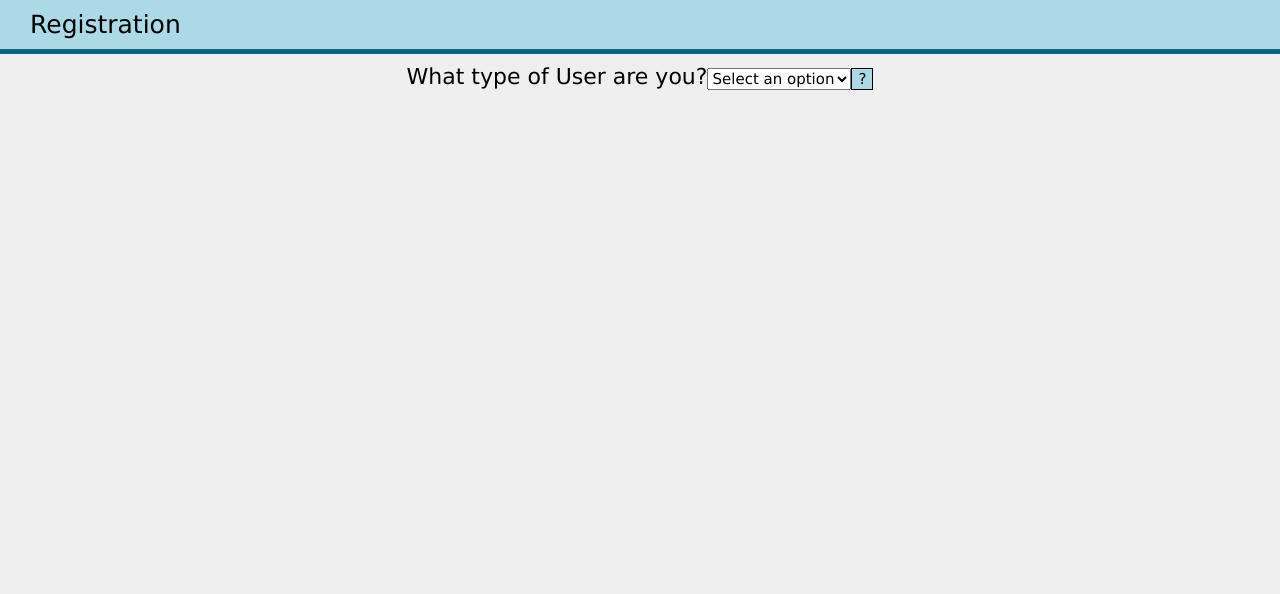
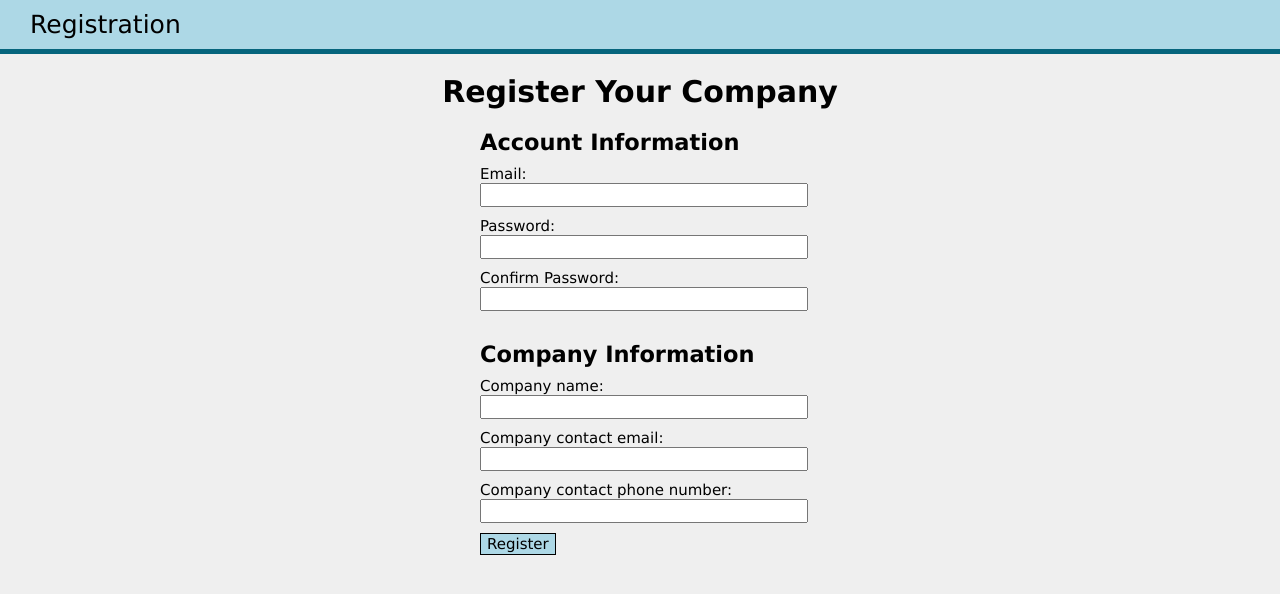
Before and after one commit to s1183708/InspectionData, an Angular app: page /registration in a window 1280 px wide. Shown: the top 594 px of the page. Built offline with nearby package versions, Linux system fonts and the light colour scheme.

Commit message:
Updated registration component to also create entries in the database for a newly created company and admin user

```diff
--- a/src/app/app.component.ts
+++ b/src/app/app.component.ts
@@ -1,5 +1,6 @@
 import { Component, ViewEncapsulation, OnInit } from '@angular/core';
 import firebase from 'firebase/app'
+import { FirebaseConfig } from './core/firebaseConfig.service';
 
 @Component({
   selector: 'app-root',
@@ -9,20 +10,10 @@ import firebase from 'firebase/app'
 })
 export class AppComponent implements OnInit{
   title = 'InspectionDataWebPortal';
+  constructor(private firebaseConfig: FirebaseConfig){}
 
   ngOnInit(){
-    // config object copied from the firebase project itself
-    var firebaseConfig = {
-      apiKey: "AIzaSyDDWf7iD0em9kPTHGPCyw8yeJubk5vcDpw",
-      authDomain: "inspection-data-db247.firebaseapp.com",
-      databaseURL: "https://inspection-data-db247.firebaseio.com",
-      projectId: "inspection-data-db247",
-      storageBucket: "inspection-data-db247.appspot.com",
-      messagingSenderId: "884143065485",
-      appId: "1:884143065485:web:184ac987f0bece1ff0d5c4",
-      measurementId: "G-D6C8WJ6PYN"
-    };
     // Initialize Firebase
-    firebase.initializeApp(firebaseConfig);
+    firebase.initializeApp(this.firebaseConfig.getFirebaseConfig());
   }
 }
--- a/src/app/core/core.module.ts
+++ b/src/app/core/core.module.ts
@@ -2,9 +2,10 @@ import { NgModule } from '@angular/core';
 import { HttpClientModule } from '@angular/common/http';
 
 import { DataService } from './data.service';
+import { FirebaseConfig } from './firebaseConfig.service'
 
 @NgModule({
     imports: [ HttpClientModule ],
-    providers: [ DataService ]
+    providers: [ DataService, FirebaseConfig ]
 })
 export class CoreModule { }
--- /dev/null
+++ b/src/app/core/firebaseConfig.service.ts
@@ -0,0 +1,23 @@
+//This service is used because it is necessary to have 2 instances
+//of firebase running at the same time at points in execution
+
+import { Injectable } from '@angular/core';
+
+@Injectable()
+export class FirebaseConfig {
+    // config object copied from the firebase project itself
+    firebaseConfig = {
+        apiKey: "AIzaSyDDWf7iD0em9kPTHGPCyw8yeJubk5vcDpw",
+        authDomain: "inspection-data-db247.firebaseapp.com",
+        databaseURL: "https://inspection-data-db247.firebaseio.com",
+        projectId: "inspection-data-db247",
+        storageBucket: "inspection-data-db247.appspot.com",
+        messagingSenderId: "884143065485",
+        appId: "1:884143065485:web:184ac987f0bece1ff0d5c4",
+        measurementId: "G-D6C8WJ6PYN"
+    };
+
+    getFirebaseConfig(){
+        return this.firebaseConfig
+    }
+}
--- a/src/app/registration/registration.component.css
+++ b/src/app/registration/registration.component.css
@@ -6,7 +6,7 @@ body{
 }
 
 #AppUserInfo, #AdministrationInfo{
-    display: none;
+    display: block;
     text-align: left;
     margin: 0 auto;
     width: 25%;
@@ -51,3 +51,7 @@ button{
 h2 {
     margin: 20px 0 10px 0;
 }
+
+h1 {
+    text-align: center;
+}
--- a/src/app/registration/registration.component.html
+++ b/src/app/registration/registration.component.html
@@ -9,7 +9,7 @@
         Registration
     </header>
 
-    <div class="registrationChoice">
+    <!-- <div class="registrationChoice">
         <label>What type of User are you?</label>
         <select #usertype id="usertype" (change)="checkUser()">
             <option disabled selected> Select an option</option>
@@ -28,27 +28,27 @@
         <br>
         <span>Email: </span><input type="text" [(ngModel)]="userEmail">
         <br>
-        <button type="button" (click)="createUser()">Sign Up</button>
-    </div>
+        <button type="button" (click)="createCompanyAdmin()">Sign Up</button>
+    </div> -->
+    <h1>Register Your Company</h1>
 
     <div #AdministrationInfo id="AdministrationInfo">
         <h2>Account Information</h2>
-        <span>Username: </span><input type="text">
+        <span>Email: </span><input type="text" [(ngModel)]="userEmail">
         <br>
         <span>Password: </span><input type="password" [(ngModel)]="userPassword">
         <br>
-        <span>Confirm Password: </span><input type="password">
+        <span>Confirm Password: </span><input type="password" [(ngModel)]="userPasswordConfirmation">
         <br>
-        <span>Email: </span><input type="text" [(ngModel)]="userEmail">
+
+        <h2>Company Information</h2>
+        <span>Company name: </span><input type="text" [(ngModel)]="companyName">
         <br>
-        <h2>Company Information</h2>
-        <span>Company name: </span><input type="text">
+        <span>Company contact email: </span><input type="text" [(ngModel)]="companyEmail">
         <br>
-        <span>Company contact email: </span><input type="text">
+        <span>Company contact phone number: </span><input type="text" [(ngModel)]="companyPhoneNumber">
         <br>
-        <span>Company contact phone number: </span><input type="text">
-        <br>
-        <a href="index.html"><button>Sign Up</button></a>
+        <button type="button" (click) = "createCompanyAdmin()">Register</button>
     </div>
 
     <script>
--- a/src/app/registration/registration.component.ts
+++ b/src/app/registration/registration.component.ts
@@ -7,6 +7,8 @@
 import { Component, OnInit, ViewChild, ElementRef } from '@angular/core';
 import firebase from 'firebase/app'
 import 'firebase/auth'
+import 'firebase/database'
+import {Router} from '@angular/router'
 
 @Component({
   selector: 'app-registration',
@@ -18,21 +20,61 @@ export class RegistrationComponent implements OnInit {
   @ViewChild("AppUserInfo") appUserInfoDiv: ElementRef
   @ViewChild("AdministrationInfo") administrationInfoDiv: ElementRef
   userPassword: string
+  userPasswordConfirmation: string
   userEmail: string
+  companyName: string
+  companyEmail: string
+  companyPhoneNumber: string
 
-  constructor() { }
+  constructor(private router: Router) { }
 
   ngOnInit(): void {}
 
-  createUser(){
-
+  createCompanyAdmin(){
     console.log(this.userEmail)
     console.log(this.userPassword)
-    firebase.auth().createUserWithEmailAndPassword(this.userEmail, this.userPassword).catch(function(error) {
-      var errorCode = error.code
-      var errorMessage = error.message
-      console.log(errorCode)
-      console.log(errorMessage)
+    //Include checking for correct email and phone number forgot
+    //Check to make sure no fields are left blank before invoking firebase
+
+    if(this.userPassword == this.userPasswordConfirmation){
+      //This method automatically logs the user in after creation
+      firebase.auth().createUserWithEmailAndPassword(this.userEmail, this.userPassword)
+        .catch(function(error) {
+          var errorCode = error.code
+          var errorMessage = error.message
+          console.log(errorCode)
+          console.log(errorMessage)
+        })
+      let userID
+      firebase.auth().onAuthStateChanged((user) => {
+        if (user) {
+          // User logged in already or has just logged in.
+          userID = user.uid
+          console.log(user.uid);
+          //Updates the admin user's entry in the user node
+          firebase.database().ref("/users/"+userID).update({
+            company: this.companyName,
+            user_level: "admin"
+          })
+          this.createCompany(userID)
+          firebase.auth().signOut()
+          this.router.navigateByUrl('/login')
+        } else {
+          // User not logged in or has just logged out.
+        }
+        });
+    } else {
+      alert("Passwords didnt match")
+    }
+  }
+
+  createCompany(userID){
+    firebase.database().ref('/companies/'+this.companyName).set({
+      contact_email: this.companyEmail,
+      contact_phone_number: this.companyPhoneNumber,
+      contact_user: userID,
+      name: this.companyName,
+      users: {[userID] : this.userEmail}
     })
   }
 
```
